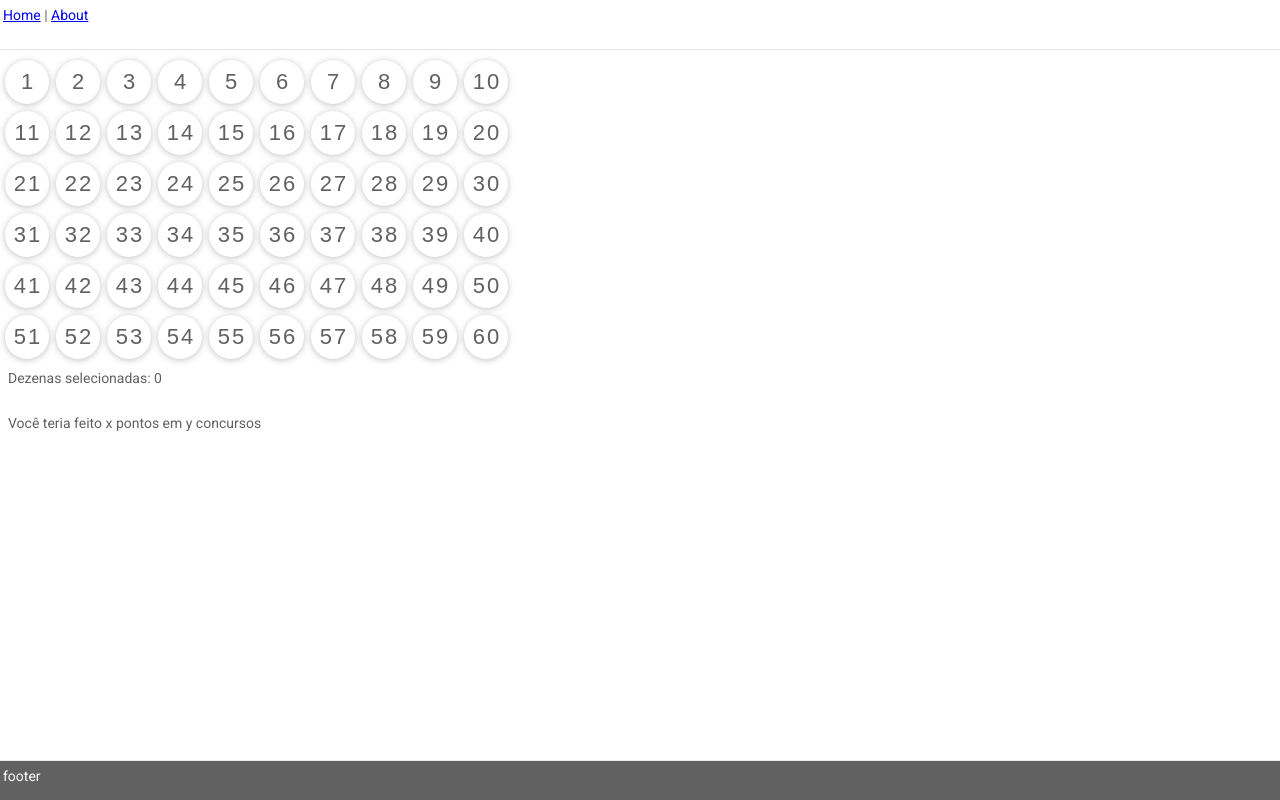
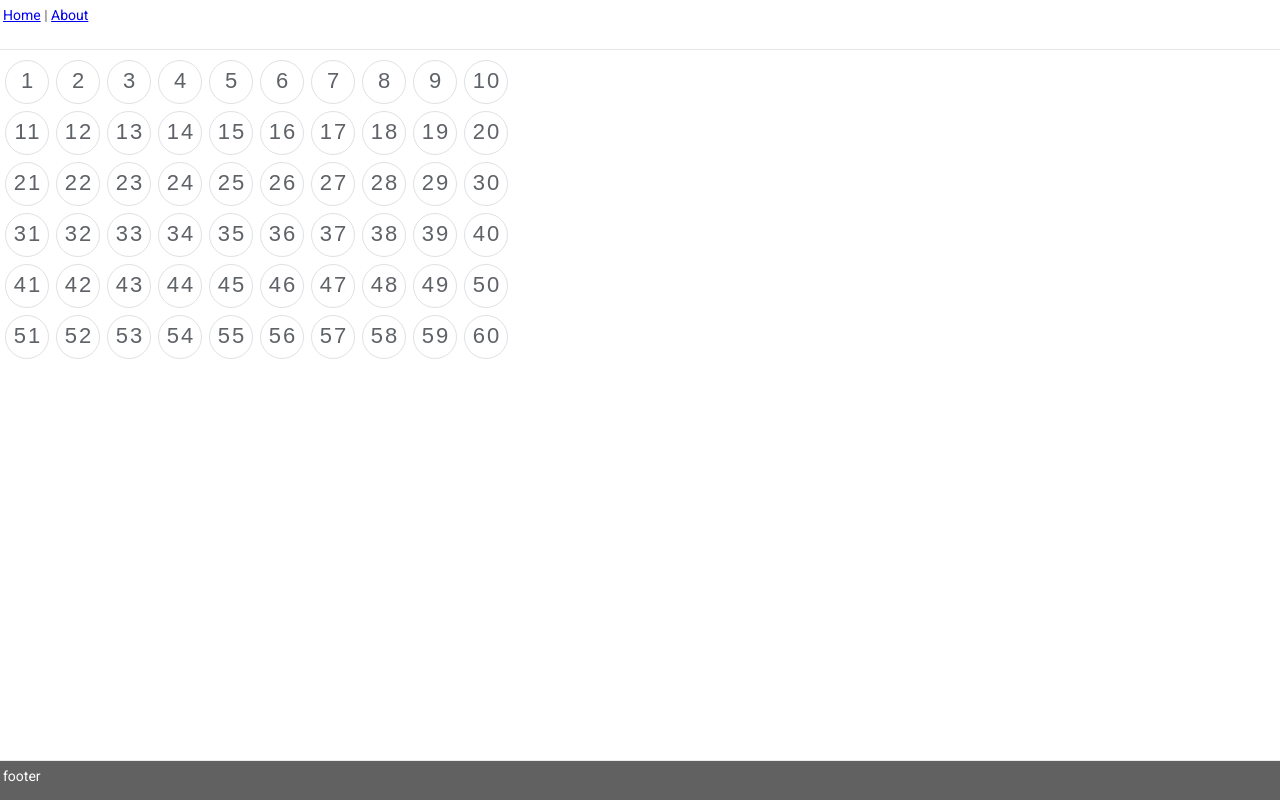
Before and after one commit to eugenio-cunha/clover, a Next.js app: page / in a window 1280 px wide. Built offline with nearby package versions, Linux system fonts and the light colour scheme.

Commit message:
ticket component implemnetado

```diff
--- a/src/pages/_document.tsx
+++ b/src/pages/_document.tsx
@@ -24,7 +24,7 @@ export default class Doc extends Document {
             {sheet.getStyleElement()}
           </>
         )
-      }
+      };
     } finally {
       sheet.seal();
     }
--- a/src/pages/components/ball.tsx
+++ b/src/pages/components/ball.tsx
@@ -2,31 +2,34 @@ import * as React from 'react';
 import styled from 'styled-components';
 
 const Checkbox = styled.span`
+  border-radius: 50%;
+  border: 1px solid #dfe1e5;
+  color: #5F6368;
+  cursor: pointer;
+  display: inline-block;
+  font-size: 22px;
+  height: 44px;
+  letter-spacing: 2px;
+  line-height: 40px;
+  margin: 5px 5px 0 0;
+  padding: 0 0 0 2px;
+  text-align: center;
   width: 44px;
-  height: 44px;
-  display: inline-block;
-  position: relative;
-  vertical-align: middle;
-  box-sizing: border-box;
-  font-size: 22px;
-  font-weight: 300;
-  line-height: 44px;
-  letter-spacing: 2px;
-  text-align: center;
-  border-radius: 50%;
-  padding: 0 0 0 2px;
-  margin: 5px 5px 0 0;
-  cursor: pointer;
-  box-shadow: 0 1px 6px 0 rgba(32,33,36,0.28);
-  font-family: arial,sans-serif-light,sans-serif;
-`;
+  font-family: arial,sans-serif;
+  &:hover {
+    background-color: #f8f8f8;
+    border-color: rgba(223,225,229,0);
+    box-shadow: 0 1px 6px 0 rgba(32,33,36,0.28);
+  }
+  `;
 
 const Hidden = styled.input`
   display: none;
   &:checked + ${Checkbox} {
+    background-color: #209869;
+    border-color: #209869;
+    box-shadow: 0 1px 6px 0 #209869;
     color: #fff;
-    background: #008f58;
-    border-color: #008f58;
   }
 `;
 
--- a/src/pages/components/ticket.tsx
+++ b/src/pages/components/ticket.tsx
@@ -1,46 +1,32 @@
-import React, { useState } from 'react';
-import styled from 'styled-components';
+import React, { useState, useEffect } from 'react';
 
-// import Display from './display';
 import { Ball } from './ball';
 
-export const Ticket = () => {
+interface IProps extends Omit<React.InputHTMLAttributes<HTMLInputElement>, 'jackpot'> {
+  jackpot(nunbers: number[]): void;
+}
 
-  const [numbers, setNumbers] = useState<number[] >([]);
+export const Ticket: React.FunctionComponent<IProps> = ({ jackpot }) => {
 
-  const onChangeNumbersHandler = (event: any) => {
+  const [numbers, setNumbers] = useState<number[]>([]);
+
+  useEffect(() => jackpot(numbers));
+
+  const onChangeNumbersHandler = (event: any): void => {
     const { target } = event;
     setNumbers(n => {
+      let result = [...n, target.value];
       if (n.length >= 15 || !target.checked) {
         target.checked = false;
-        return [...n.filter(e => e !== target.value)];
-      } else {
-        return [...n, target.value];
+        result = [...n.filter(e => e !== target.value)];
       }
+      return result;
     });
   };
 
-  const Selected = styled.div`
-    margin: 5px;
-    height: 40px;
-  `;
-
-  const Score = styled.div`
-    margin: 5px;
-    height: 40px;
-  `;
-
-  const Balls = <table>{
-    Array.from({ length: 6 }, (_1, i: number) =>
-      (<tr>{Array.from({ length: 10 }, (_2, j: number) =>
-        (<td><Ball num={+`${i}${j}` + 1} onChange={e => onChangeNumbersHandler(e)}/></td>))}</tr>))
-
-  }</table>;
-
-  return (<div>
-      {Balls}
-      <Selected>Dezenas selecionadas: {numbers.length}</Selected>
-      {/* <Display values={numbers} > </Display> */}
-      <Score >Você teria feito x pontos em y concursos</Score>
-      </div>);
+  return <table>{
+      Array.from({ length: 6 }, (_1, i: number) =>
+        (<tr>{Array.from({ length: 10 }, (_2, j: number) =>
+          (<td><Ball num={+`${i}${j}` + 1} onChange={e => (onChangeNumbersHandler(e))} /></td>))}</tr>))
+    }</table>;
 };
--- a/src/pages/index.tsx
+++ b/src/pages/index.tsx
@@ -4,13 +4,10 @@ import { Layout } from '../layout';
 import { Ticket } from './components/ticket';
 
 const IndexPage: NextPage = () => {
-  return (
-    <>
-      <Layout title='Mega Sena'>
-          <Ticket></Ticket>
-      </Layout>
-    </>
-  );
+
+  return <Layout title='Mega Sena'>
+      <Ticket jackpot={n => console.info(n)}/>
+  </Layout>;
 };
 
 export default IndexPage;
```
Also changed, not shown: src/pages/components/display.tsx (deleted, +0 -40 lines).
